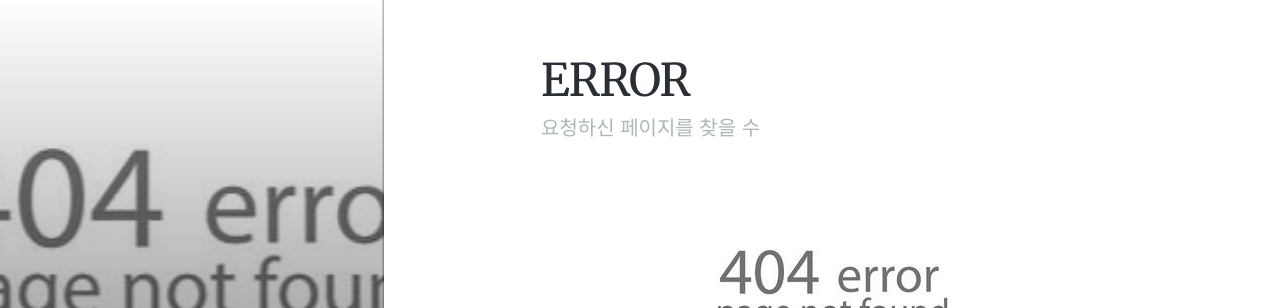
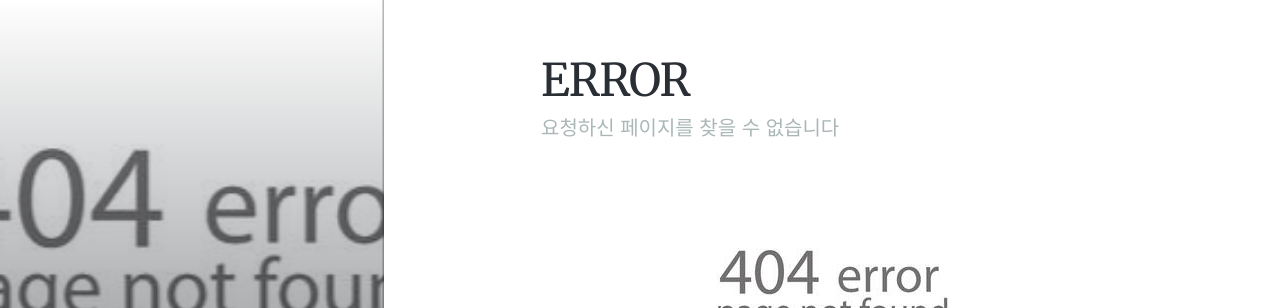
Before and after one commit to vendergood/vendergood.github.io, a Jekyll site: the page built from _it-studies/2021-02-22-error.md, in a window 1280 px wide and 900 px high. Shown: the top 308 px of the window. Built offline with Jekyll 4.4.1, drawn with Linux system fonts in a browser that asks for light colours; nearby versions of some CDN libraries; some web fonts are replaced.

Commit message:
Update 2021-02-22-error.md

```diff
--- a/_it-studies/2021-02-22-error.md
+++ b/_it-studies/2021-02-22-error.md
@@ -1,6 +1,6 @@
 ---
 title: 'ERROR'
-subtitle: '요청하신 페이지를 찾을 수 '
+subtitle: '요청하신 페이지를 찾을 수 없습니다'
 date: 2021-02-21 23:32:54
 featured_image: '/images/under-construction.jpg'
 ---
```
